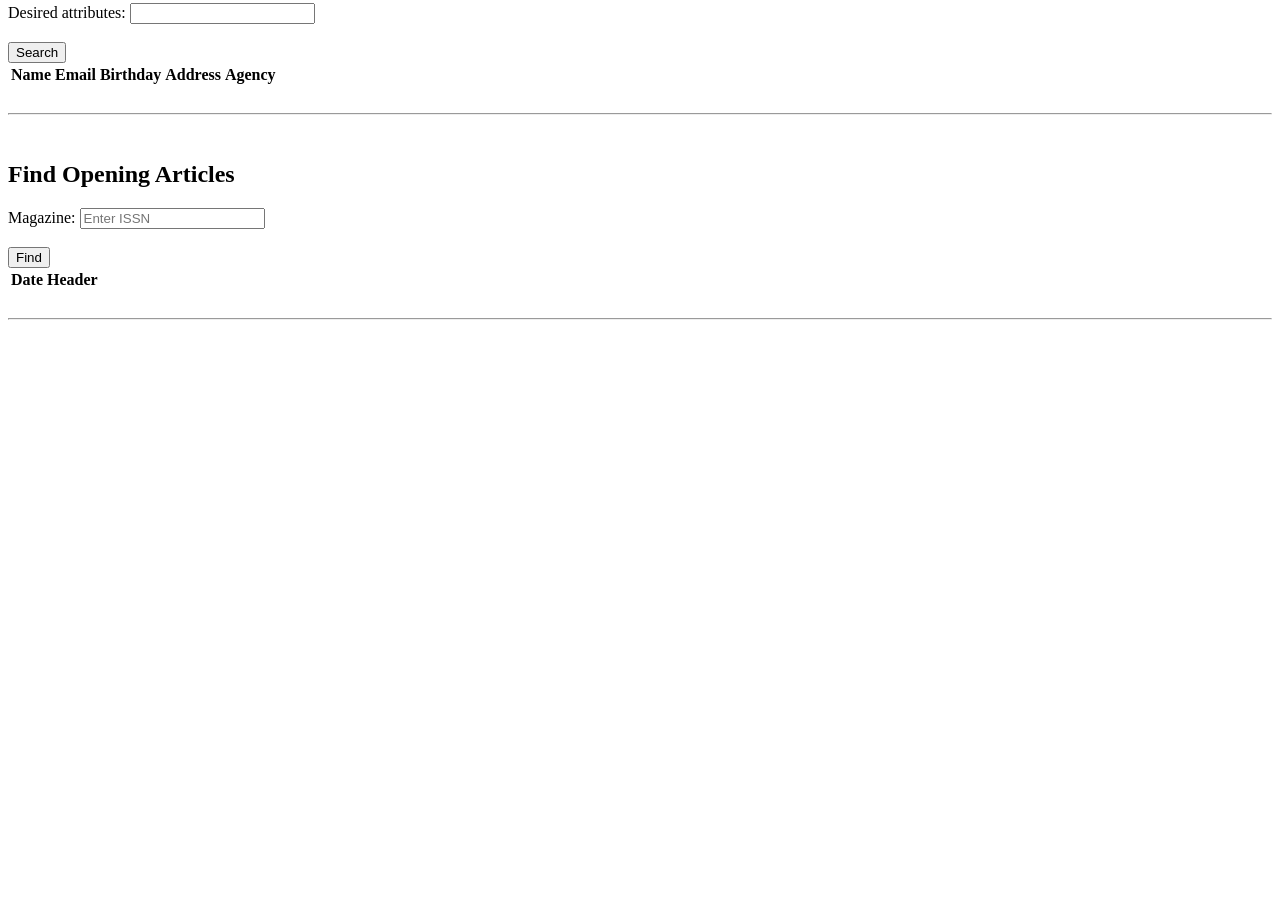
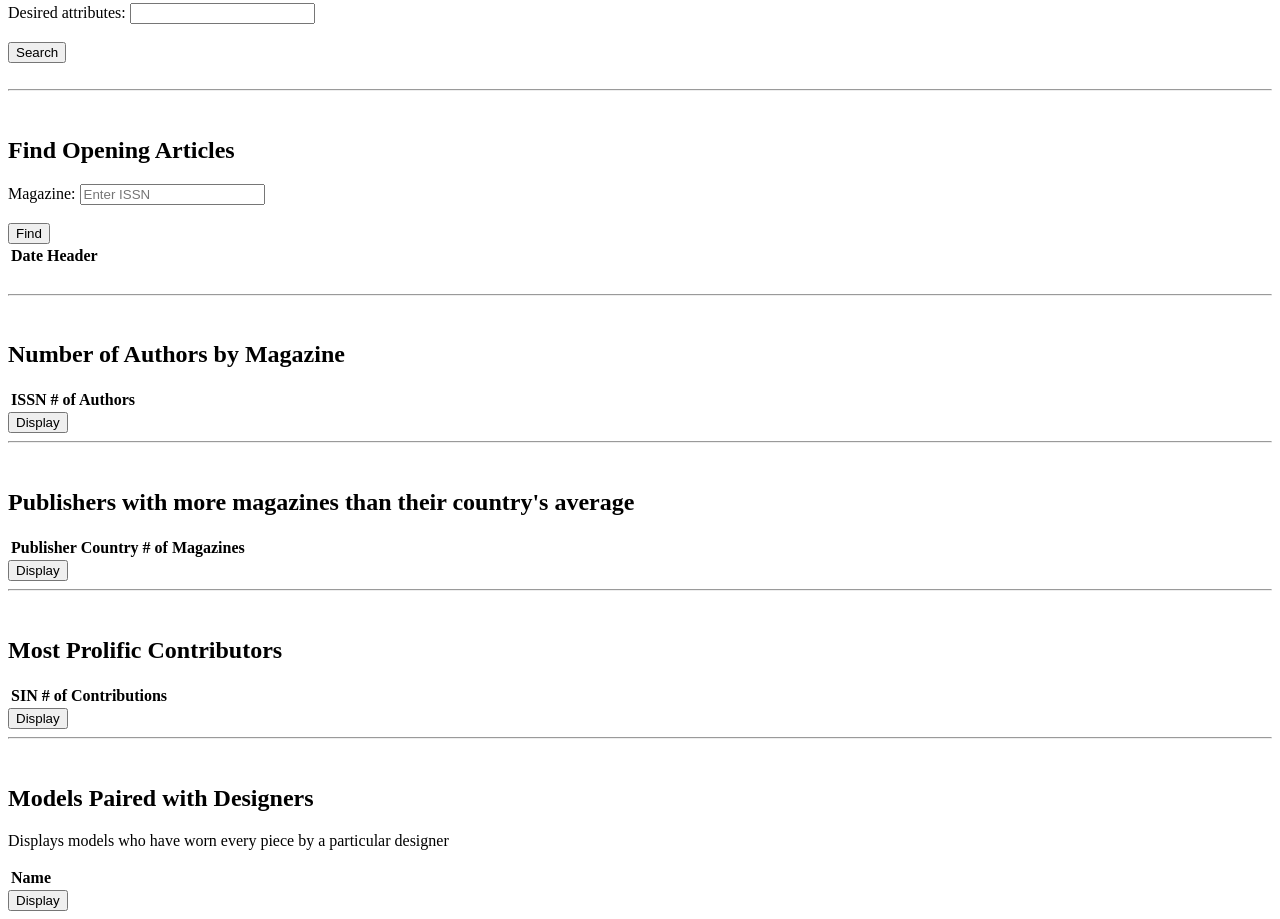
Before and after one commit to cassiemojar/fashion-magazine-db, a website: page public/index.html in a window 1280 px wide. Shown: the part 1849-2768 px from the top of the page. Before the commit the page ends 2203 px from the top, so only its background shows below. Drawn offline with Linux system fonts and the light colour scheme.

Commit message:
All Queries Done

```diff
--- a/public/index.html
+++ b/public/index.html
@@ -74,7 +74,7 @@
     <h2>Delete Old Magazines</h2>
     <p>Deletes magazines with issues older than the cutoff date</p>
     <form id="deleteOldMags">
-        Cutoff Date: <input type="test" id="deleteDate" placeholder="YYYY-MM-DD" required minlength="10" maxlength="10"> <br><br>
+        Cutoff Date: <input type="text" id="deleteDate" placeholder="YYYY-MM-DD" required minlength="10" maxlength="10"> <br><br>
         <button type="submit"> Delete </button> <br>
     </form>
     <div id="deleteResultMsg"></div>
@@ -123,13 +123,6 @@
     <div id="projectResultMsg"></div>
     <table id="projectTable">
         <thead>
-            <tr>
-                <th>Name</th>
-                <th>Email</th>
-                <th>Birthday</th>
-                <th>Address</th>
-                <th>Agency</th>
-            </tr>
         </thead>
         <tbody></tbody>
     </table>
@@ -157,6 +150,66 @@
 
     <!--Query 7-->
 
+    <h2>Number of Authors by Magazine</h2>
+    <table id="groupByTable">
+        <thead>
+            <tr>
+                <th>ISSN</th>
+                <th># of Authors</th>
+            </tr>
+        </thead>
+        <tbody></tbody>
+    </table>
+    <button onclick="query7()">Display</button>
+
+    <br><hr><br> <!-- ========================================================================= -->
+
+    <!--Query 8-->
+
+    <h2>Publishers with more magazines than their country's average</h2>
+    <table id="havingTable">
+        <thead>
+            <tr>
+                <th>Publisher</th>
+                <th>Country</th>
+                <th># of Magazines</th>
+            </tr>
+        </thead>
+        <tbody></tbody>
+    </table>
+    <button onclick="query8()">Display</button>
+
+    <br><hr><br> <!-- ========================================================================= -->
+
+    <!--Query 9-->
+
+    <h2>Most Prolific Contributors</h2>
+    <table id="aggregationTable">
+        <thead>
+            <tr>
+                <th>SIN</th>
+                <th># of Contributions</th>
+            </tr>
+        </thead>
+        <tbody></tbody>
+    </table>
+    <button onclick="query9()">Display</button>
+
+    <br><hr><br> <!-- ========================================================================= -->
+
+    <!--Query 10-->
+
+    <h2>Models Paired with Designers</h2>
+    <p>Displays models who have worn every piece by a particular designer</p>
+    <table id="divisionTable">
+        <thead>
+            <tr>
+                <th>Name</th>
+            </tr>
+        </thead>
+        <tbody></tbody>
+    </table>
+    <button onclick="query10()">Display</button>
 
     <!-- ===================================================================================== -->
     <!-- External JavaScript file that contains the functionality/logic for the operations above. -->
```
